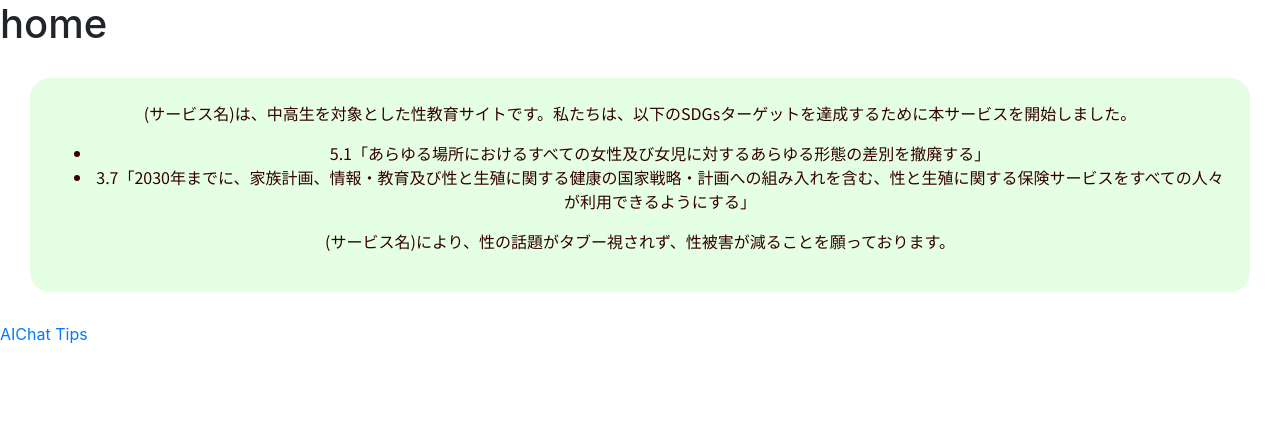
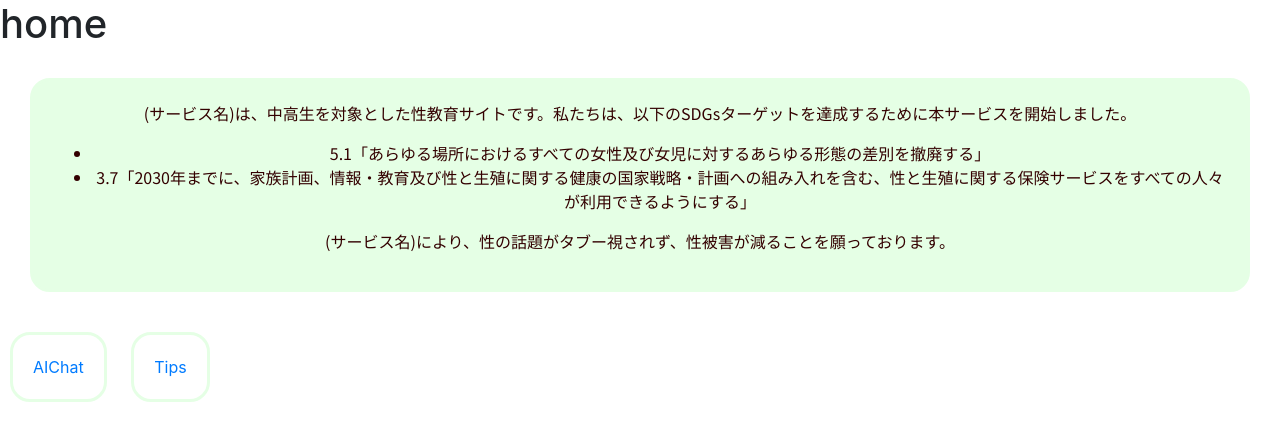
Before and after one commit to hjtm130/gcon_gender, a Flask app: page / in a window 1280 px wide. Shown: the part 308-749 px from the top of the page. Run offline with Flask 3, Linux system fonts and the light colour scheme.

Commit message:
ホーム変更

```diff
--- a/static/scripts/home.css
+++ b/static/scripts/home.css
@@ -9,3 +9,13 @@
     font-family: "Noto Sans JP", sans-serif;
     color: #300
 }
+
+.selection{
+    display: inline-block;
+    text-align: center;
+    border:solid 3px #e5ffe5;
+    border-radius: 20px;
+    padding: 20px;
+    text-align: center;
+    margin: 10px;
+}
--- a/templates/Home.html
+++ b/templates/Home.html
@@ -20,7 +20,11 @@
             (サービス名)により、性の話題がタブー視されず、性被害が減ることを願っております。
         </p>
     </div>
-    <a href="/AIChat">AIChat</a>
-    <a href="/Tips">Tips</a>
+    <div class="selection">
+        <a href="/AIChat">AIChat</a>
+    </div>
+    <div class="selection">
+        <a href="/Tips">Tips</a>
+    </div>
 </body>
 </html>
```
